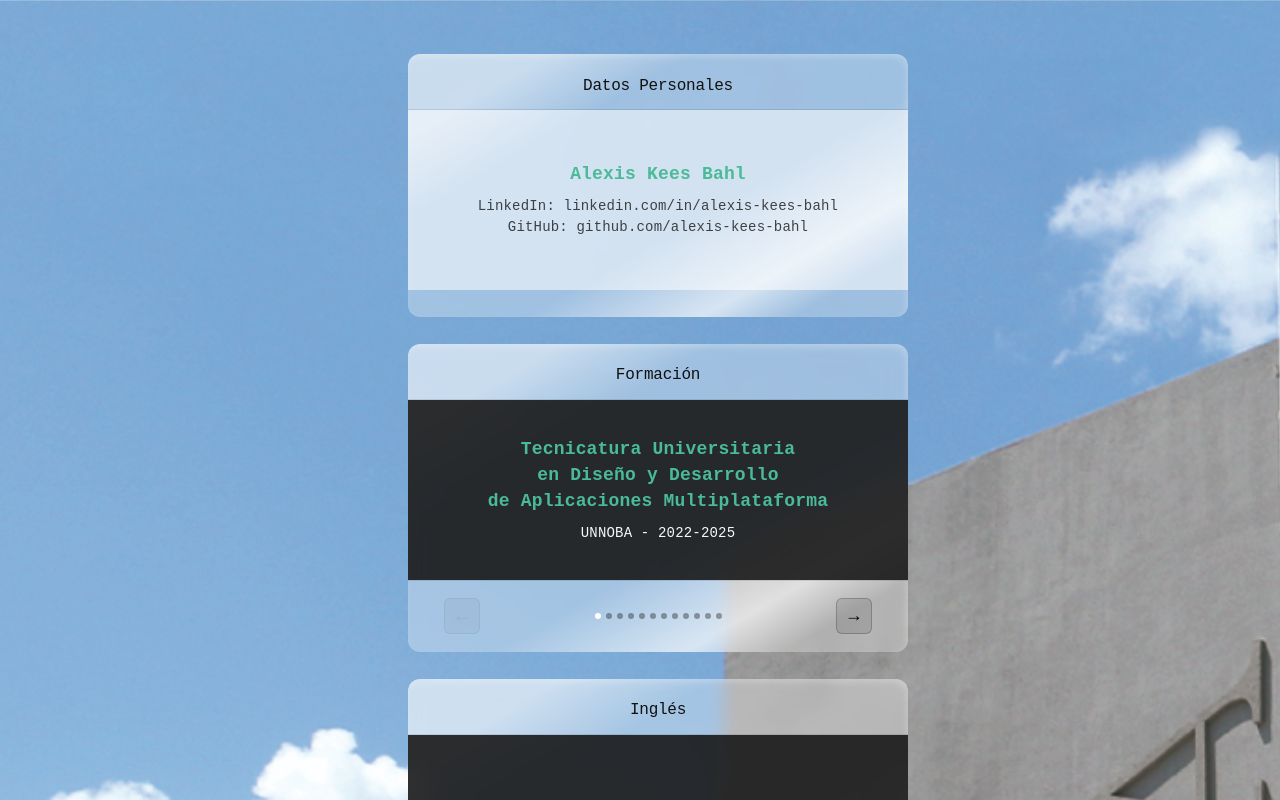
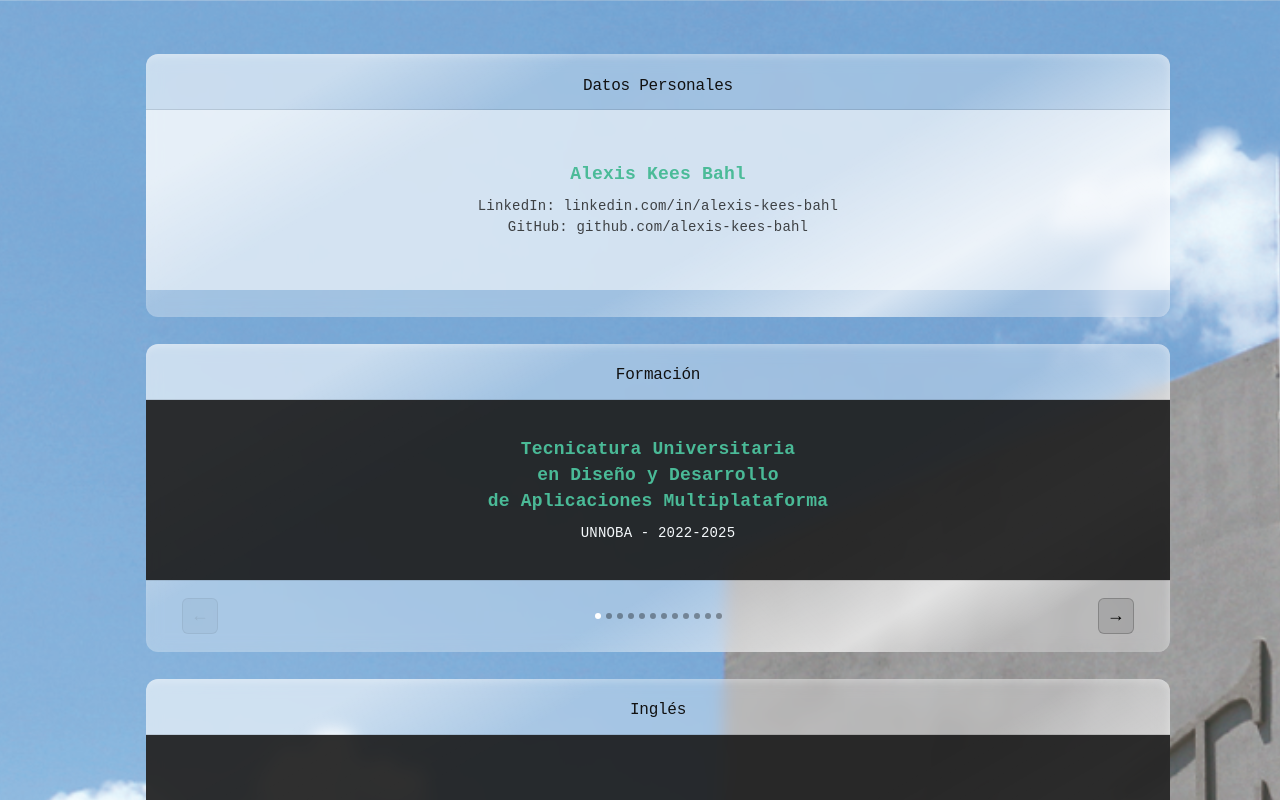
Before and after one commit to alexis-kees-bahl/alexis-kees-bahl.github.io, a React (Vite) app: page / in a window 1280 px wide. Shown: the top 800 px of the page. Built offline with nearby package versions, Linux system fonts and the light colour scheme.

Commit message:
Actualizar App.css

```diff
--- a/src/App.css
+++ b/src/App.css
@@ -41,8 +41,7 @@ h2 {
   transition:
     box-shadow 0.2s,
     transform 0.2s;
-  width: 100%;
-  min-width: min-content;
+  min-width: 80%;
   max-width: 500px;
 }
 
```
